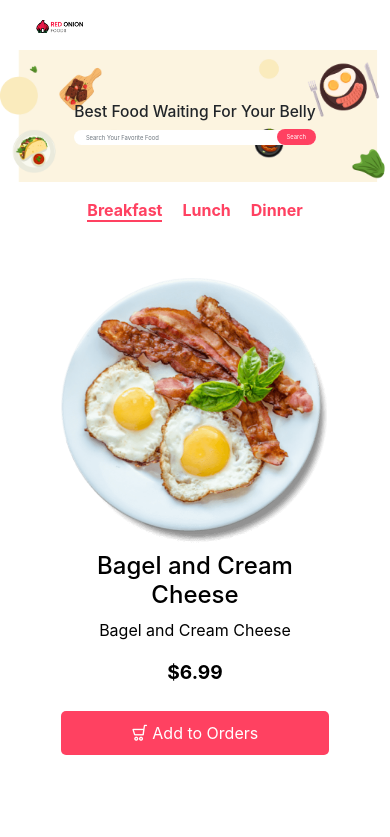
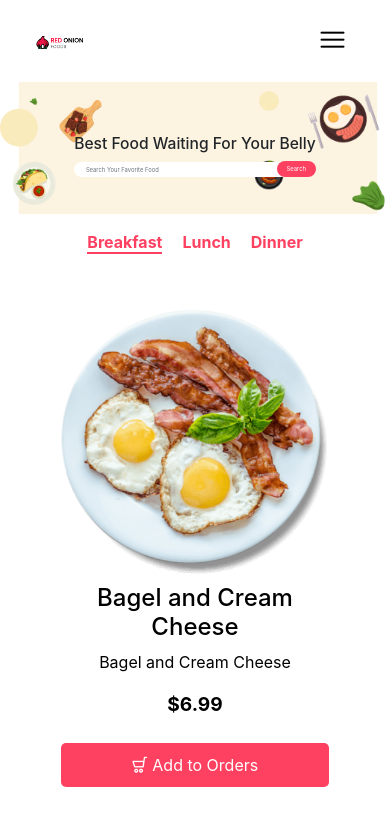
Before and after one commit to RafidMuhymin/red-onion-react-and-firebase-project, a React (Create React App) app: page / in a window 390 px wide. Shown: the top 837 px of the page. Built offline with nearby package versions, Linux system fonts and the light colour scheme.

Commit message:
fixed-collapsible-main-menu

```diff
--- a/src/components/Shared/Navbar/Navbar.js
+++ b/src/components/Shared/Navbar/Navbar.js
@@ -42,19 +42,19 @@ export default function Navbar({ cart }) {
     });
   };
 
+  if (typeof window !== "undefined") {
     window.addEventListener("resize", () => {
       const menuItems = document.querySelectorAll(".navbar a:not(.logo)");
+      Array.prototype.map.call(menuItems, (mI) => {
         if (window.innerWidth > 768) {
-      Array.prototype.map.call(menuItems, (mI) => {
           mI.style.display = "block";
           mI.style.width = "auto";
+        } else if (window.innerWidth <= 768 && mI.style.width === "auto") {
+          mI.style.display = "none";
+        }
       });
-    } else {
-      Array.prototype.map.call(menuItems, (mI) => {
-        mI.style.display = "none";
     });
   }
-  });
 
   return (
     <nav className="navbar">
@@ -70,14 +70,14 @@ export default function Navbar({ cart }) {
         {orderCount > 0 && <span>{orderCount}</span>}
       </Link>
       {loggedInUser.isSignedIn ? (
-        <span className="d-flex">
+        <span className="d-flex flex-column flex-md-row">
           <Link to="/profile">Profile</Link>
           <button onClick={signOut} className="btn" id="sign-out">
             Sign Out
           </button>
         </span>
       ) : (
-        <span className="d-flex">
+        <span className="d-flex flex-column flex-md-row">
           <Link to="/login">Login</Link>
           <Link className="red-button" to="/sign-up">
             Sign Up
--- a/src/components/Shared/Navbar/Navbar.scss
+++ b/src/components/Shared/Navbar/Navbar.scss
@@ -16,12 +16,6 @@
     &:hover,
     &:focus {
       color: rgb(27, 207, 207);
-    }
-  }
-  .lni {
-    visibility: hidden;
-    &::before {
-      visibility: visible;
     }
   }
 
@@ -62,13 +56,14 @@
 }
 @media screen and (max-width: 768px) {
   .navbar {
+    justify-content: center;
     a:not(.logo) {
       display: none;
       width: 100%;
     }
-    button {
+    #toggler {
       display: block;
-      font-size: larger;
+      font-size: x-large;
       padding: 10px;
     }
   }
```
Also changed, not shown: node.js (deleted). Lines whose indentation alone changed are shown as unchanged.
